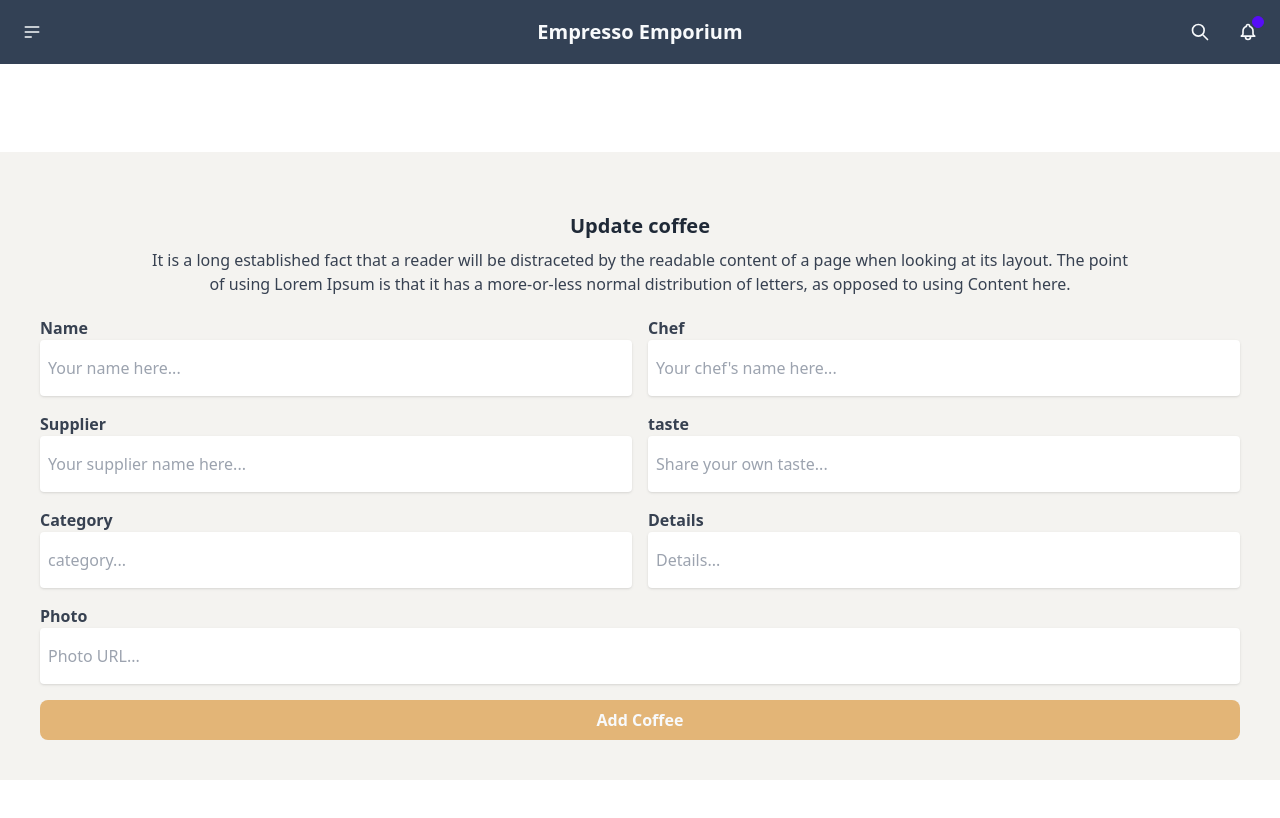
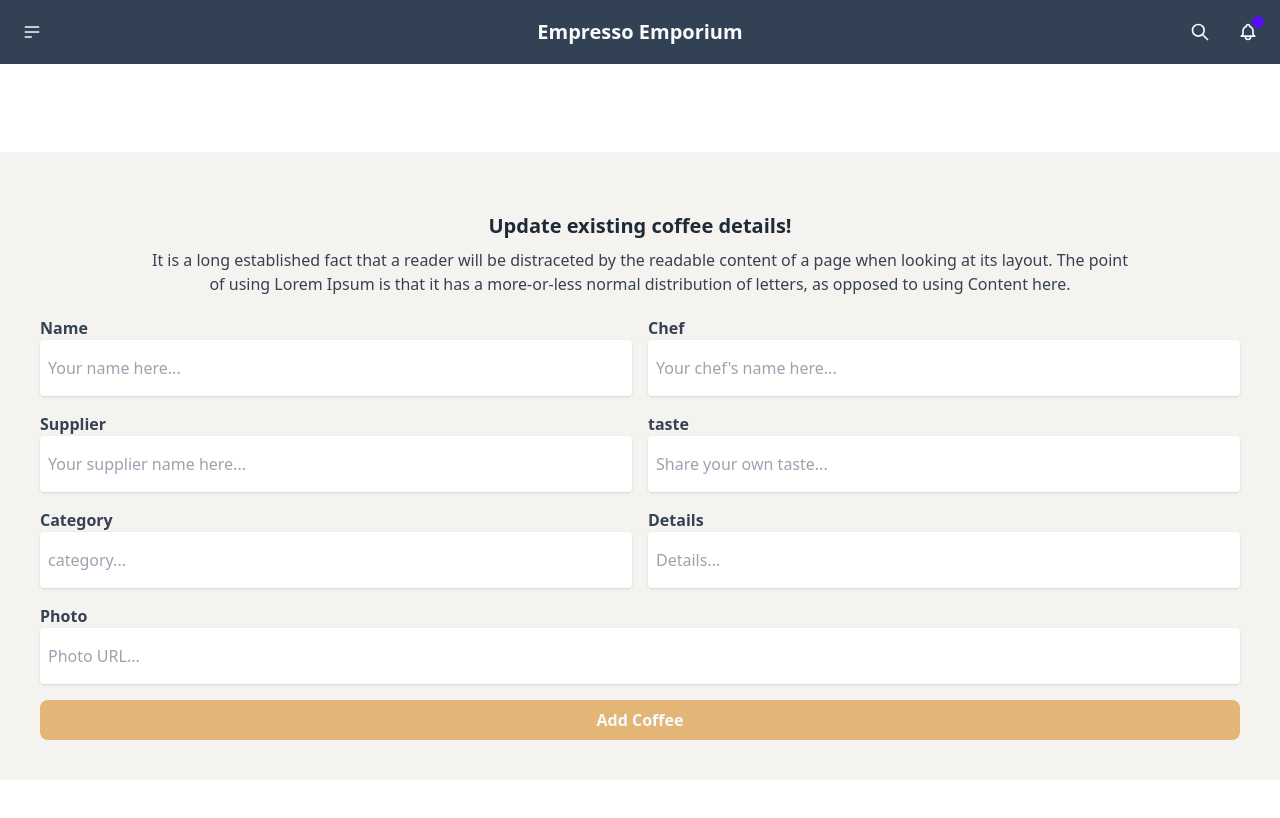
Before and after one commit to Source-Code-007/espresso-emporium-client, a React (Vite) app: page /update-coffee/1 in a window 1280 px wide. Shown: the top 818 px of the page. Built offline with nearby package versions, Linux system fonts and the light colour scheme.

Commit message:
data add in mongodb functionality added

```diff
--- a/src/Component/Coffee/AddCoffee.jsx
+++ b/src/Component/Coffee/AddCoffee.jsx
@@ -15,7 +15,7 @@ const AddCoffee = () => {
         const photo = form.photo.value
         const newCoffee = { name, chef, supplier, taste, category, details, photo }
 
-        fetch('http://localhost:7000/users', {
+        fetch('http://localhost:7000/addCoffee', {
             method: 'POST',
             headers: {
                 'Content-Type': 'application/json'
--- a/src/Component/Coffee/UpdateCoffee.jsx
+++ b/src/Component/Coffee/UpdateCoffee.jsx
@@ -14,7 +14,7 @@ const UpdateCoffee = () => {
         const photo = form.photo.value
         const newCoffee = { name, chef, supplier, taste, category, details, photo }
 
-        fetch(`http://localhost:7000/user${loadedCoffe.id}`, {
+        fetch(`http://localhost:7000/user${loadedCoffee.id}`, {
             method: 'PUT',
             headers: {
                 'Content-Type': 'application/json'
@@ -31,7 +31,7 @@ const UpdateCoffee = () => {
 
                 <div className="bg-[#F4F3F0] p-10 my-8">
                     <div className="text-center py-5 px-28 space-y-2">
-                        <h2 className="my-title">Update coffee</h2>
+                        <h2 className="my-title">Update existing coffee details!</h2>
                         <p className="my-subtitle">It is a long established fact that a reader will be distraceted by the readable content of a page when looking at its layout. The point of using Lorem Ipsum is that it has a more-or-less normal distribution of letters, as opposed to using Content here.</p>
                     </div>
                     <form onSubmit={handleUpdateCoffeFunc} className="space-y-4">
```
